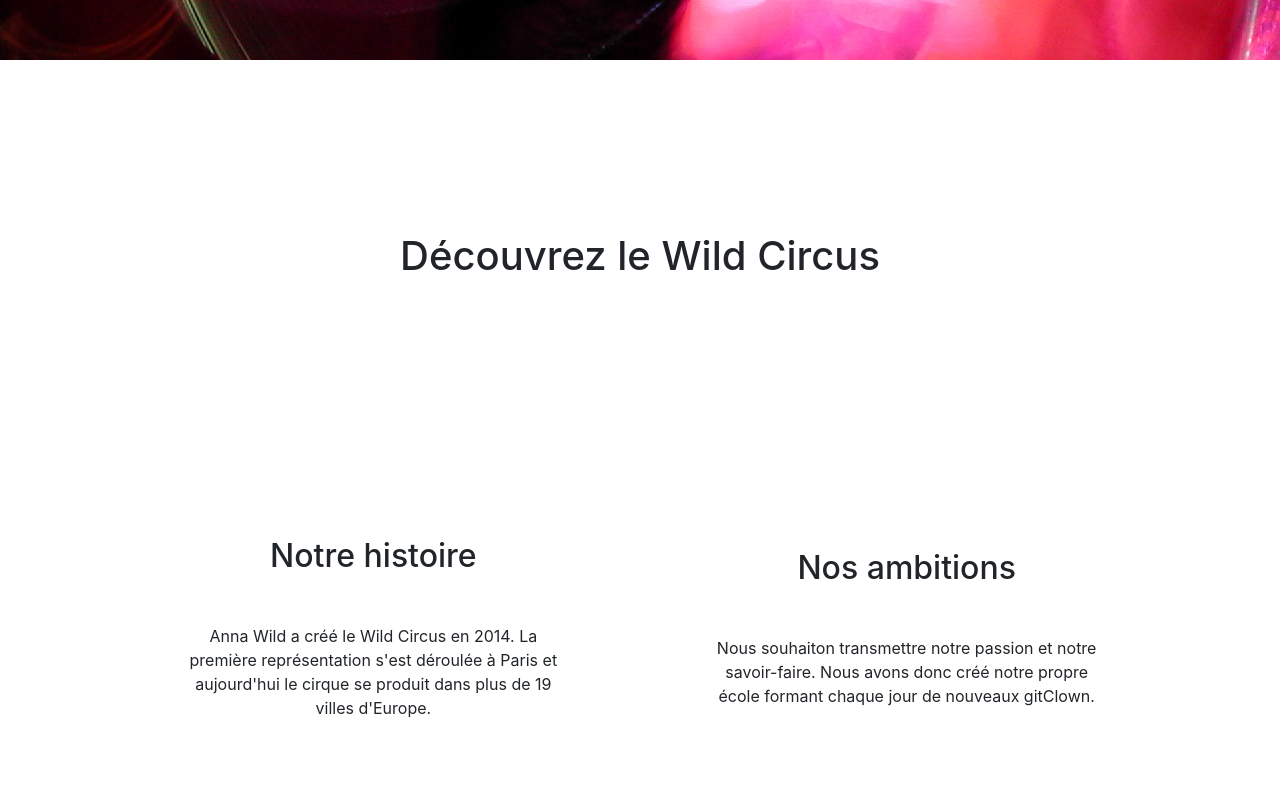
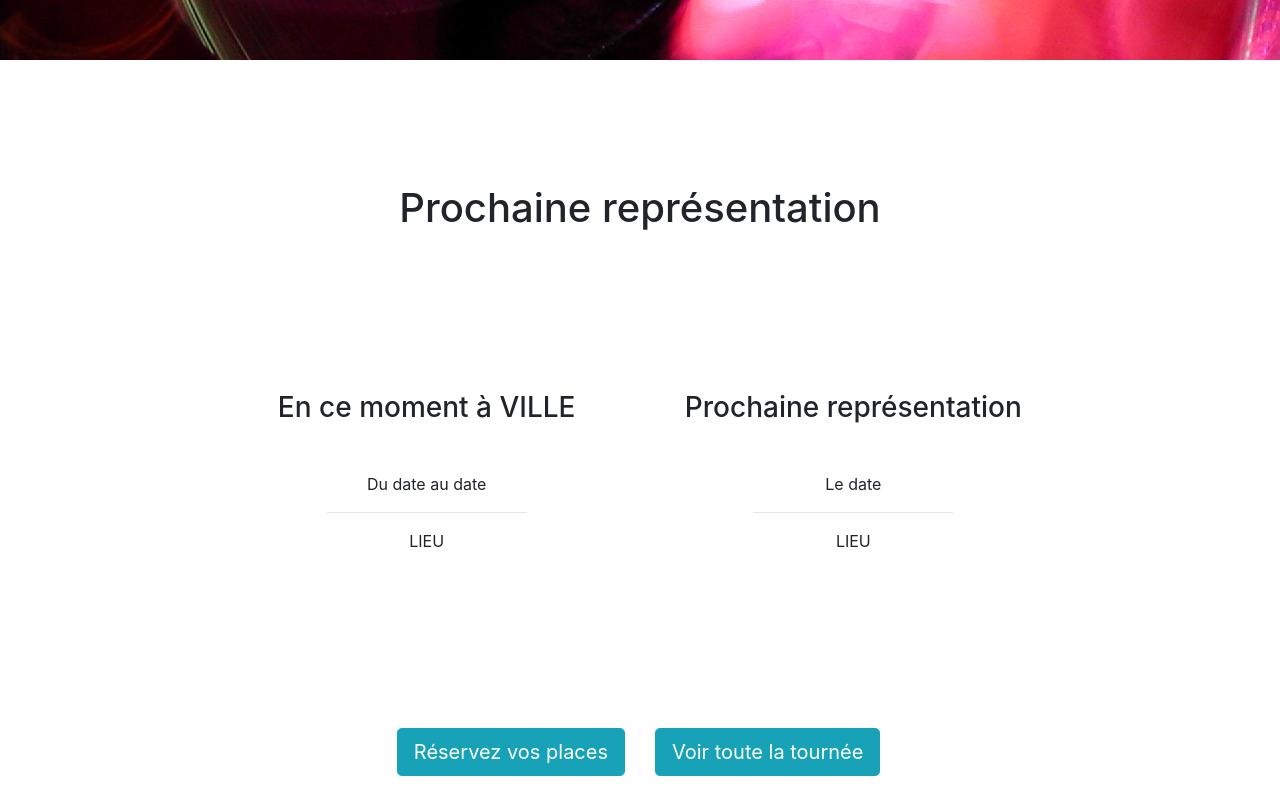
Before and after one commit to angelique-w/wild-circus-front, a React (Create React App) app: page / in a window 1280 px wide. Shown: the part 740-1540 px from the top of the page. Built offline with nearby package versions, Linux system fonts and the light colour scheme.

Commit message:
added prochaine representation section

```diff
--- a/src/HomePage/AboutUs.jsx
+++ b/src/HomePage/AboutUs.jsx
@@ -3,7 +3,10 @@ import { Row, Col } from "reactstrap";
 
 function AboutUs() {
     return (
-        <div className="min-vh-100 d-flex flex-column justify-content-around align-items-center">
+        <div
+            id="accueil"
+            className="min-vh-100 d-flex flex-column justify-content-around align-items-center"
+        >
             <Row className="flex-row justify-content-center align-items-center w-100">
                 <Col>
                     <h1 className="text-center pt-5">
--- a/src/HomePage/HomePage.jsx
+++ b/src/HomePage/HomePage.jsx
@@ -3,11 +3,13 @@ import React from "react";
 import Layout from "../Layout/Layout";
 import Accueil from "./Accueil";
 import AboutUs from "./AboutUs";
+import ProchaineRepresentation from "./ProchaineRepresentation";
 
 function HomePage() {
     return (
         <Layout>
             <Accueil />
+            <ProchaineRepresentation />
             <AboutUs />
         </Layout>
     );
--- /dev/null
+++ b/src/HomePage/ProchaineRepresentation.jsx
@@ -0,0 +1,50 @@
+import React from "react";
+import { Row, Col, Button } from "reactstrap";
+
+function ProchaineRepresentation() {
+    return (
+        <div className="min-vh-100 d-flex flex-column justify-content-around align-items-center">
+            <Row className="flex-row justify-content-center align-items-center w-100">
+                <Col>
+                    <h1 className="text-center pt-5">
+                        Prochaine représentation
+                    </h1>
+                </Col>
+            </Row>
+            <Row className="flex-row justify-content-center align-items-center w-100">
+                <Col xs={12} lg={{ size: 4 }}>
+                    <h3 className="text-center mb-5">En ce moment à VILLE</h3>
+                    <p className="text-center">Du date au date</p>
+                    <hr style={{ width: 200 }} />
+                    <p className="text-center"> LIEU</p>
+                </Col>
+                <Col xs={12} lg={{ size: 4 }}>
+                    <h3 className="text-center mb-5">
+                        Prochaine représentation
+                    </h3>
+                    <p className="text-center">Le date</p>
+                    <hr style={{ width: 200 }} />
+                    <p className="text-center"> LIEU</p>
+                </Col>
+            </Row>
+            <Row className="flex-row justify-content-center align-items-center w-100">
+                <Col xs={12} lg={{ size: 4 }}>
+                    <div className="text-lg-right text-center my-2">
+                        <Button color="info" size="lg">
+                            Réservez vos places
+                        </Button>
+                    </div>
+                </Col>
+                <Col xs={12} lg={{ size: 4 }}>
+                    <div className="text-lg-left text-center my-2">
+                        <Button color="info" size="lg">
+                            Voir toute la tournée
+                        </Button>
+                    </div>
+                </Col>
+            </Row>
+        </div>
+    );
+}
+
+export default ProchaineRepresentation;
--- a/src/Layout/Header.jsx
+++ b/src/Layout/Header.jsx
@@ -28,7 +28,7 @@ function Header() {
                 <Collapse isOpen={isOpen} navbar>
                     <Nav className="ml-auto" navbar>
                         <NavItem className="mx-4">
-                            <NavLink href="">Le cirque</NavLink>
+                            <NavLink href="#accueil">Le cirque</NavLink>
                         </NavItem>
                         <NavItem className="mx-4">
                             <NavLink href="">Tournée</NavLink>
```
